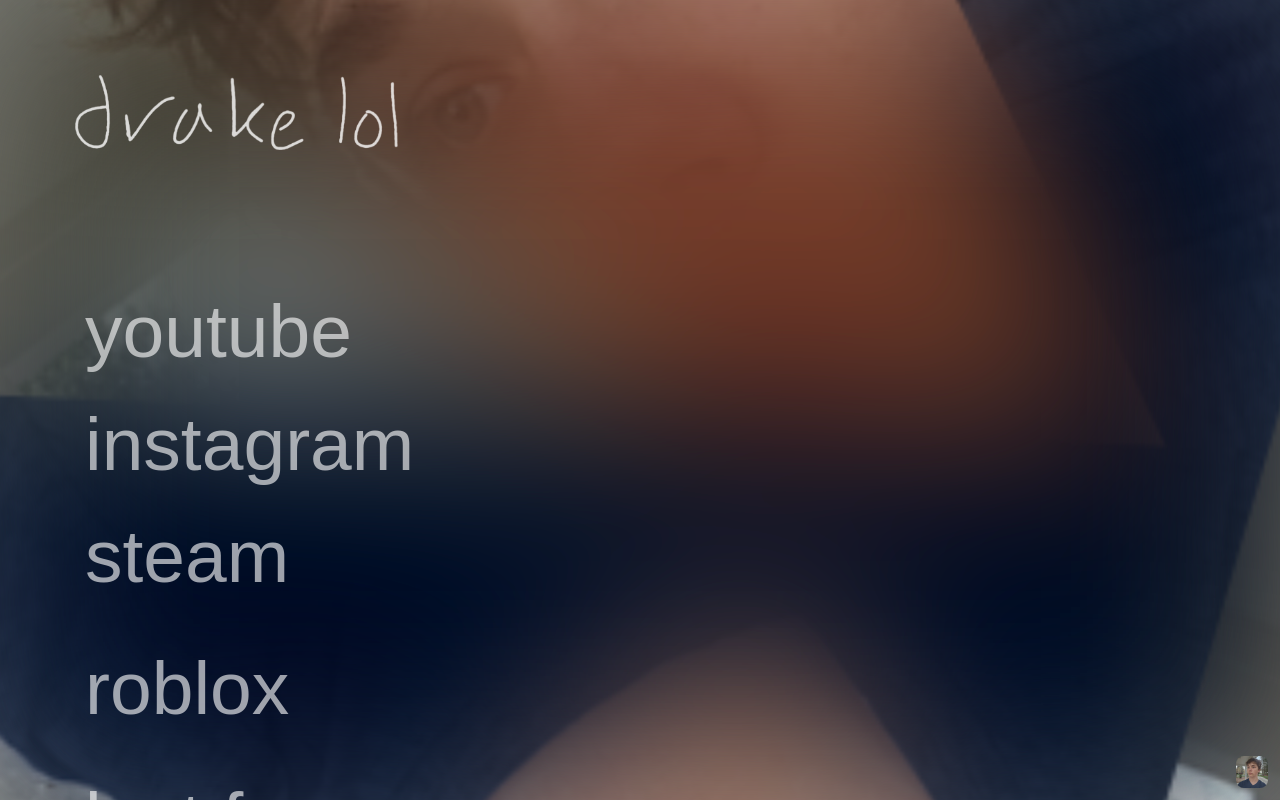
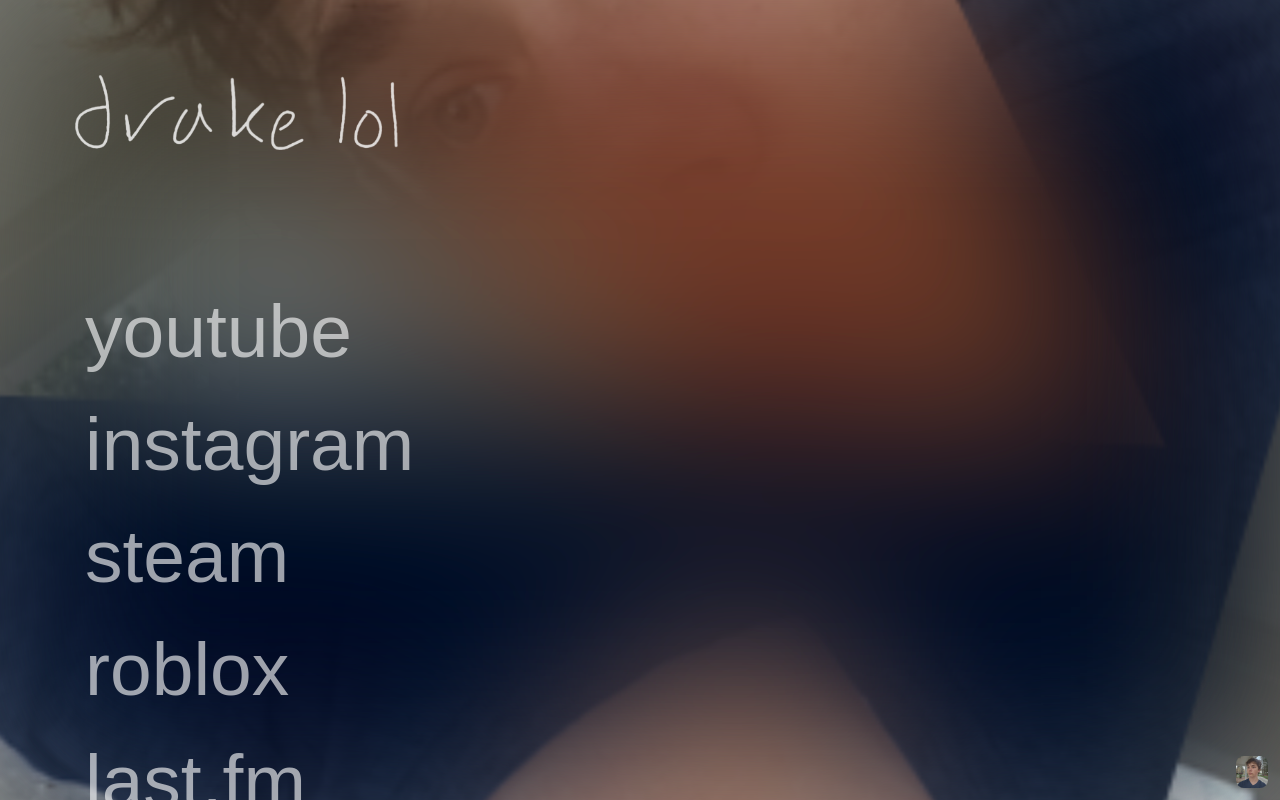
Before and after one commit to drake-lol/drakelolwebsite, a plain HTML site: page index.html in a window 1280 px wide. Drawn offline with Linux system fonts and the light colour scheme; no server answers; a web font is replaced by a local one.

Commit message:
lineheight

```diff
--- a/index.html
+++ b/index.html
@@ -19,7 +19,7 @@ body{margin:0;overflow:hidden;font-family:Fustat,sans-serif;color:#ffffffc4;disp
 .b-c{-ms-overflow-style:none;scrollbar-width:none}
 .b{opacity:.8;transition:opacity .3s,transform .3s,font-weight .3s;cursor:pointer;transform-origin:left;text-align:left;text-decoration:none;color:inherit;max-width:80vw;box-sizing:border-box;padding:0 10px;text-transform:lowercase;user-select:none;-webkit-user-drag:none;pointer-events:auto;font-weight:300;mix-blend-mode:multiply;position:relative;line-height:1.5}
 a[href*="youtube.com"]{margin-top:100px} /* Default style for desktop */
-a[href*="roblox.com"]{line-height:2}
+a[href*="roblox.com"]{line-height:1.5}
 .b:hover{opacity:1;transform:scale(1.1);font-weight:700}
 #lastfm-button{word-wrap:break-word;white-space:normal}
 
```
